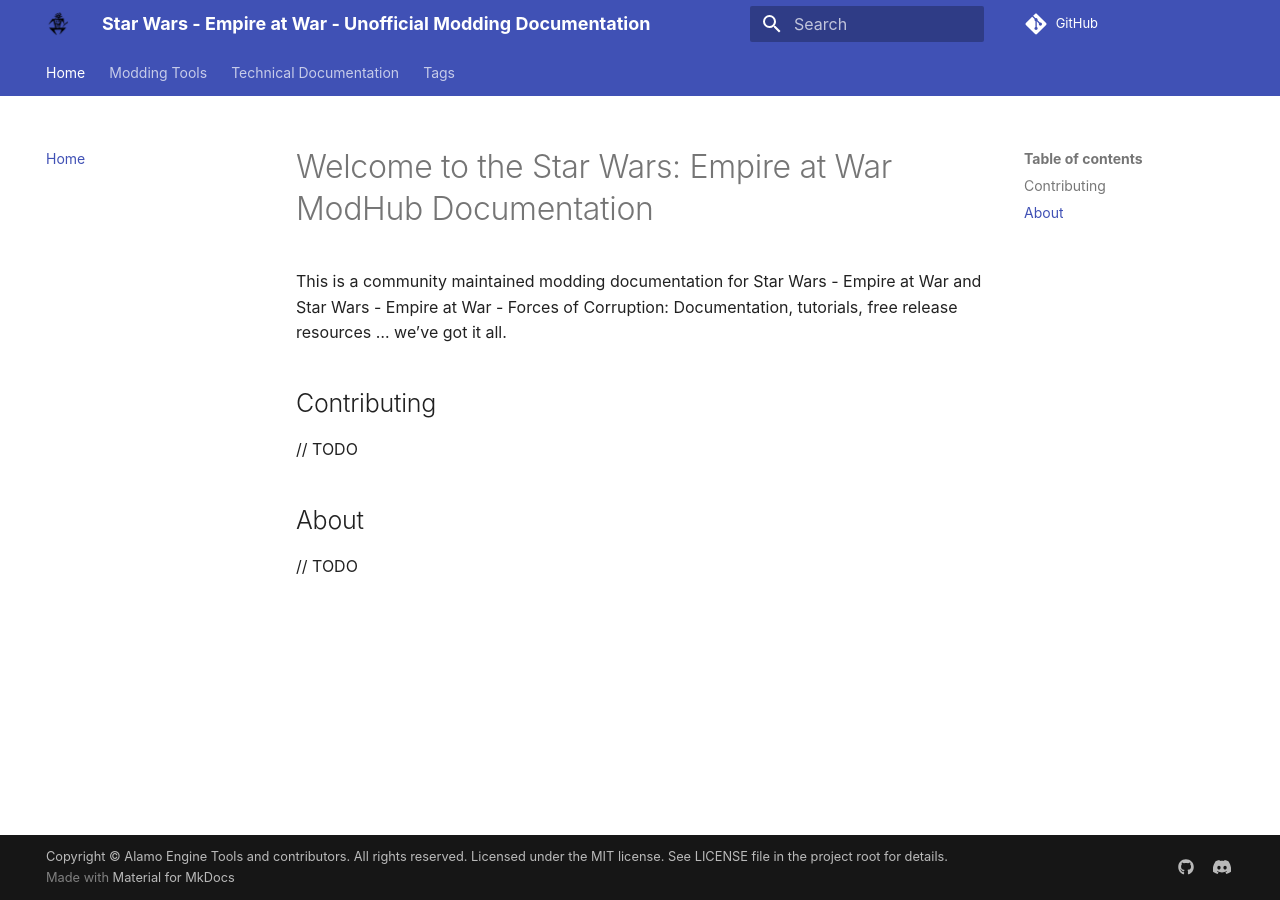
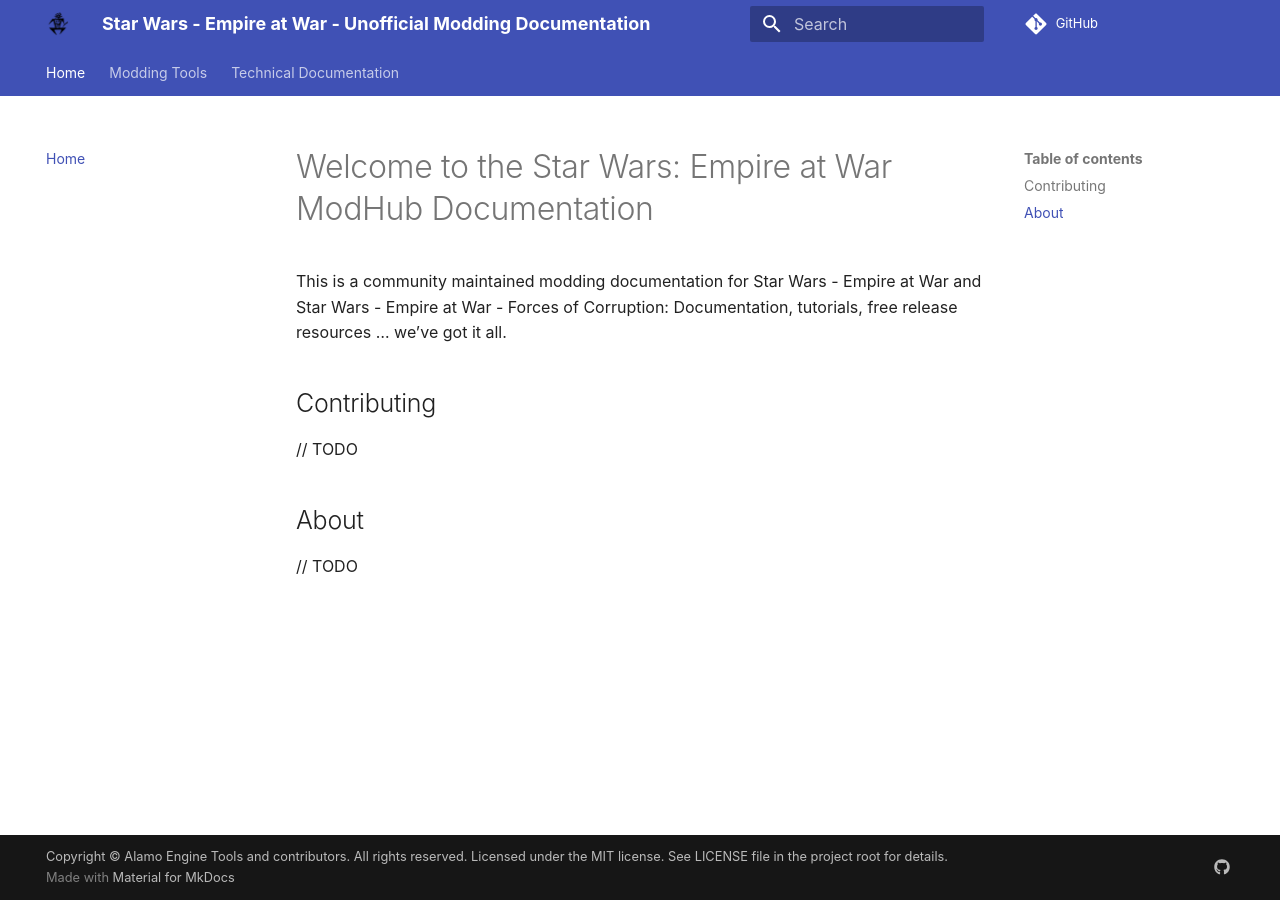
Before and after one commit to AlamoEngine-Tools/eaw-doc-pages, an MkDocs documentation site: the page built from docs/index.md, in a window 1280 px wide. Built offline with MkDocs 1.6.1 and Material for MkDocs 9.7.7, drawn with Linux system fonts in a browser that asks for light colours; comment, search, counter and statistics services are not loaded.

Commit message:
Update mkdocs.yml

```diff
--- a/mkdocs.yml
+++ b/mkdocs.yml
@@ -32,7 +32,6 @@
       - techdoc/xml/xml-tag-overview.md
       - techdoc/xml/xml-events-rewards.md
 ######################### DO NOT EDIT BELOW THIS LINE #########################
-  - Tags: tags.md
 site_name: Star Wars - Empire at War - Unofficial Modding Documentation
 site_url: https://aet-sweaw-modding.readthedocs.io
 repo_url: https://github.com/AlamoEngine-Tools/eaw-doc-pages
@@ -94,5 +93,3 @@
   social:
     - icon: fontawesome/brands/github
       link: https://github.com/AlamoEngine-Tools/eaw-doc-pages
-    - icon: fontawesome/brands/discord
-      link: https://discord.gg/QCaDEdKkVP
```
